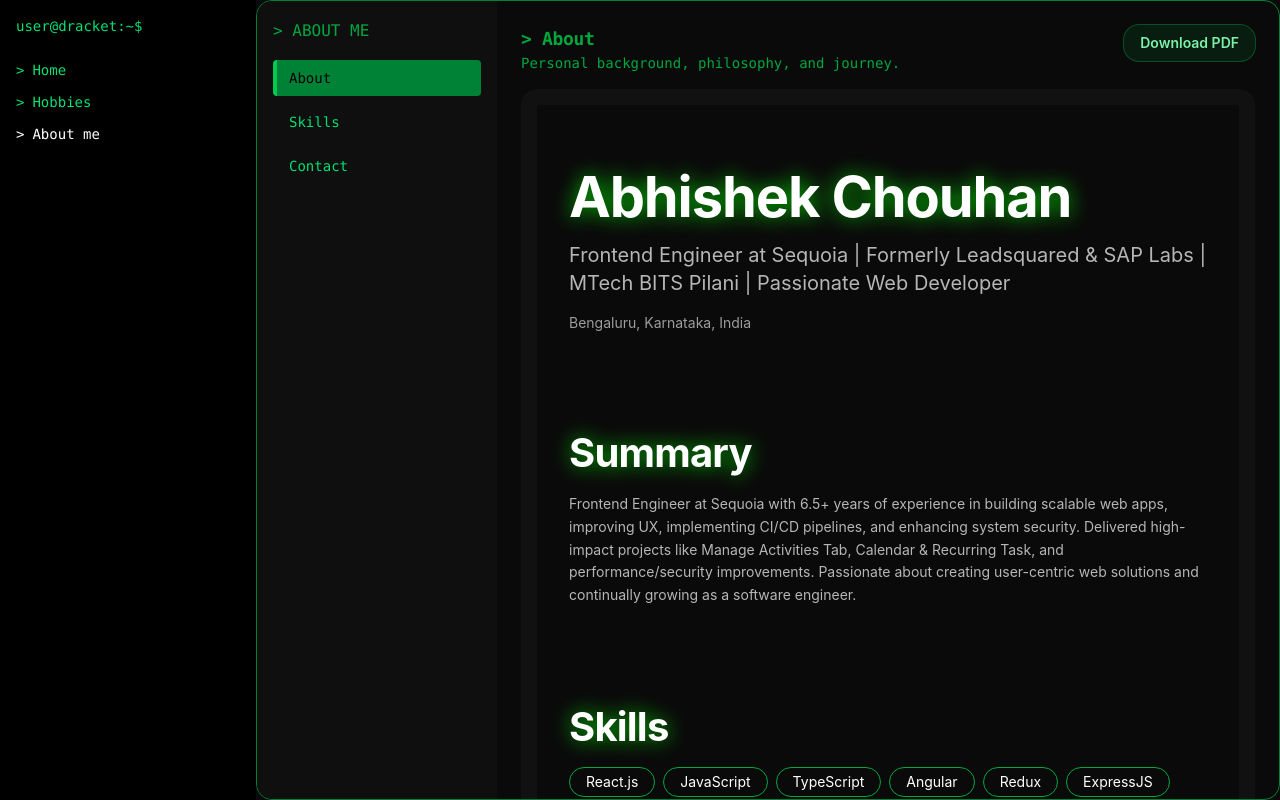
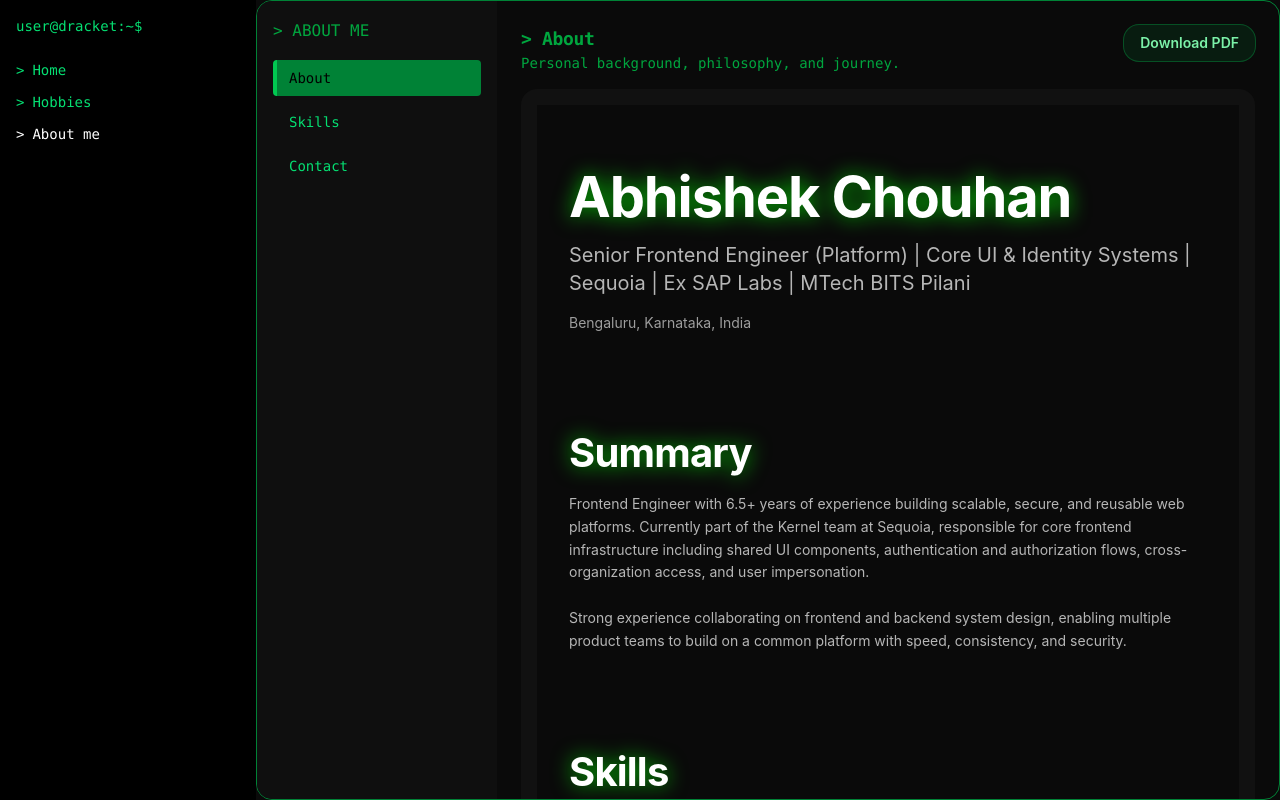
Before and after one commit to chouhan-abhi/Shoukai, a React (Vite) app: page /about in a window 1280 px wide. Built offline with nearby package versions, Linux system fonts and the light colour scheme.

Commit message:
update portfolio page

```diff
--- a/src/components/views/AboutMe/Portfolio.jsx
+++ b/src/components/views/AboutMe/Portfolio.jsx
@@ -6,7 +6,7 @@ import {
   EDUCATION,
   CERTIFICATIONS,
   AWARDS,
-} from "../../../data/userData"; // import all your constants
+} from "../../../data/userData";
 
 export default function Portfolio() {
   return (
@@ -29,32 +29,35 @@ export default function Portfolio() {
         max-w-5xl
       "
     >
-
+      {/* Download */}
       <button
         onClick={() => window.print()}
         className="
           print:hidden
           fixed top-6 right-6 z-50
-            px-4 py-2 text-sm
-            font-semibold
+          px-4 py-2 text-sm font-semibold
           bg-green-500/10 text-green-300
           border border-green-500/30
           rounded-md
           hover:bg-green-500/20
           hover:shadow-[0_0_10px_rgba(0,255,156,0.4)]
-            transition"
+          transition
+        "
       >
         Download PDF
       </button>
+
+      {/* Header */}
       <section className="space-y-4">
         <h1 className="text-5xl md:text-7xl font-extrabold tracking-tight text-white drop-shadow-[0_0_10px_rgba(0,255,0,0.7)]">
           Abhishek Chouhan
         </h1>
-        <p className="text-white/70 text-lg md:text-xl">
-          Frontend Engineer at Sequoia | Formerly Leadsquared & SAP Labs | MTech
-          BITS Pilani | Passionate Web Developer
+        <p className="text-white/70 text-lg md:text-xl max-w-3xl">
+          Senior Frontend Engineer (Platform) | Core UI & Identity Systems |
+          Sequoia | Ex SAP Labs | MTech BITS Pilani
         </p>
-        <p className="text-white/60 text-sm">Bengaluru, Karnataka, India
+        <p className="text-white/60 text-sm">
+          Bengaluru, Karnataka, India
         </p>
       </section>
 
@@ -63,13 +66,16 @@ export default function Portfolio() {
         <h2 className="text-3xl font-bold text-white drop-shadow-[0_0_10px_rgba(0,255,0,0.7)]">
           Summary
         </h2>
-        <p className="text-white/70 leading-relaxed text-sm">
-          Frontend Engineer at Sequoia with 6.5+ years of experience in building
-          scalable web apps, improving UX, implementing CI/CD pipelines, and
-          enhancing system security. Delivered high-impact projects like Manage
-          Activities Tab, Calendar & Recurring Task, and performance/security
-          improvements. Passionate about creating user-centric web solutions and
-          continually growing as a software engineer.
+        <p className="text-white/70 leading-relaxed text-sm max-w-3xl">
+          Frontend Engineer with 6.5+ years of experience building scalable,
+          secure, and reusable web platforms. Currently part of the Kernel team
+          at Sequoia, responsible for core frontend infrastructure including
+          shared UI components, authentication and authorization flows,
+          cross-organization access, and user impersonation.
+          <br /><br />
+          Strong experience collaborating on frontend and backend system design,
+          enabling multiple product teams to build on a common platform with
+          speed, consistency, and security.
         </p>
       </section>
 
@@ -78,15 +84,28 @@ export default function Portfolio() {
         <h2 className="text-3xl font-bold text-white drop-shadow-[0_0_10px_rgba(0,255,0,0.7)]">
           Skills
         </h2>
-        <div className="flex flex-wrap gap-2">
-          {SKILLS.map((skill, idx) => (
-            <span
-              key={idx}
-              className="px-4 py-1 border border-green-600 rounded-lg hover:bg-green-700 transition text-white text-sm"
-            >
-              {skill}
-            </span>
-          ))}
+        <div className="space-y-4 text-sm text-white/70 max-w-3xl">
+          <div>
+            <span className="text-green-400 font-semibold">Frontend:</span>{" "}
+            React, JavaScript, TypeScript, Angular, Redux, Tailwind CSS
+          </div>
+          <div>
+            <span className="text-green-400 font-semibold">
+              Platform & Architecture:
+            </span>{" "}
+            Design Systems, Component Libraries, Performance Optimization,
+            Accessibility
+          </div>
+          <div>
+            <span className="text-green-400 font-semibold">
+              Backend & Infra:
+            </span>{" "}
+            Node.js, Express, APIs, AWS, CI/CD, SAP Cloud Foundry
+          </div>
+          <div>
+            <span className="text-green-400 font-semibold">Tools:</span>{" "}
+            Git, Bitbucket, Jira, Postman, New Relic
+          </div>
         </div>
       </section>
 
@@ -105,11 +124,11 @@ export default function Portfolio() {
               <p className="text-white/70 text-sm">
                 {job.duration} | {job.location}
               </p>
-              <p className="text-white/60 mt-2 whitespace-pre-line">
+              <p className="text-white/70 mt-2 text-sm leading-relaxed whitespace-pre-line max-w-3xl">
                 {job.description}
               </p>
               {job.skills && (
-                <div className="mt-1 flex flex-wrap gap-2 text-xs text-green-400">
+                <div className="mt-2 flex flex-wrap gap-2 text-xs text-green-400">
                   {job.skills.map((s, i) => (
                     <span
                       key={i}
@@ -127,7 +146,6 @@ export default function Portfolio() {
 
       {/* Education */}
       <section className="relative break-inside-avoid-page">
-
         <h2 className="text-3xl font-bold text-white drop-shadow-[0_0_10px_rgba(0,255,0,0.7)] mb-8">
           Education
         </h2>
@@ -135,24 +153,12 @@ export default function Portfolio() {
           {EDUCATION.map((edu, idx) => (
             <div key={idx} className="relative">
               <div className="absolute -left-11 top-2 w-6 h-6 bg-green-400 rounded-full border-2 border-[#0a0a0a] drop-shadow-[0_0_10px_rgba(0,255,0,0.7)]"></div>
-              <h3 className="font-bold text-white text-lg drop-shadow-[0_0_5px_rgba(0,255,0,0.7)]">
+              <h3 className="font-bold text-white text-lg">
                 {edu.degree}
               </h3>
               <p className="text-white/70 text-sm">
                 {edu.institution} | {edu.duration}
               </p>
-              {edu.skills && (
-                <div className="mt-1 flex flex-wrap gap-2 text-xs text-green-400">
-                  {edu.skills.map((s, i) => (
-                    <span
-                      key={i}
-                      className="px-2 py-0.5 border border-green-500 rounded-md"
-                    >
-                      {s}
-                    </span>
-                  ))}
-                </div>
-              )}
             </div>
           ))}
         </div>
@@ -164,8 +170,9 @@ export default function Portfolio() {
           Featured Projects
         </h2>
         <div className="space-y-5">
-          {PROJECTS.map(p => (
+          {PROJECTS.map((p, idx) => (
             <a
+              key={idx}
               className="
                 group
                 flex
@@ -173,12 +180,10 @@ export default function Portfolio() {
                 md:flex-row
                 bg-[#111111]
                 print:bg-transparent
-                print:border-none
-                print:p-0
                 rounded-xl
-                overflow-hidden"
+                overflow-hidden
+              "
             >
-
               <div className="w-full md:w-[280px] h-[180px] flex-shrink-0 overflow-hidden">
                 <img
                   src={p.image}
@@ -188,7 +193,7 @@ export default function Portfolio() {
               </div>
               <div className="p-5 flex flex-col justify-between gap-3">
                 <div>
-                  <h3 className="text-xl font-semibold text-white drop-shadow-[0_0_6px_rgba(0,255,156,0.6)]">
+                  <h3 className="text-xl font-semibold text-white">
                     {p.title}
                   </h3>
                   <p className="text-white/60 text-sm mt-2 leading-relaxed">
@@ -199,14 +204,14 @@ export default function Portfolio() {
                   <a
                     href={p.demo}
                     target="_blank"
-                    className="px-3 py-1.5 text-xs rounded-md bg-green-500/10 text-white border border-green-500/30 hover:bg-green-500/20 hover:shadow-[0_0_6px_rgba(0,255,156,0.35)] transition"
+                    className="px-3 py-1.5 text-xs rounded-md bg-green-500/10 text-white border border-green-500/30 hover:bg-green-500/20 transition"
                   >
                     Live
                   </a>
                   <a
                     href={p.repo}
                     target="_blank"
-                    className="px-3 py-1.5 text-xs rounded-md border border-white/20 text-white/70 hover:border-green-500/40 hover:text-white transition"
+                    className="px-3 py-1.5 text-xs rounded-md border border-white/20 text-white/70 hover:border-green-500/40 transition"
                   >
                     GitHub
                   </a>
@@ -219,14 +224,12 @@ export default function Portfolio() {
 
       {/* Certifications */}
       <section className="space-y-4">
-        <h2 className="text-3xl font-bold text-white drop-shadow-[0_0_10px_rgba(0,255,0,0.7)]">
-          Certifications
-        </h2>
+        <h2 className="text-3xl font-bold text-white">Certifications</h2>
         <ul className="list-disc pl-6 text-white/70 space-y-1">
           {CERTIFICATIONS.map((c, i) => (
             <li key={i}>
-              {c.name} - <span className="text-green-400">{c.issuer}</span> (
-              {c.date})
+              {c.name} —{" "}
+              <span className="text-green-400">{c.issuer}</span> ({c.date})
             </li>
           ))}
         </ul>
@@ -234,13 +237,13 @@ export default function Portfolio() {
 
       {/* Awards */}
       <section className="space-y-4">
-        <h2 className="text-3xl font-bold text-white drop-shadow-[0_0_10px_rgba(0,255,0,0.7)]">
+        <h2 className="text-3xl font-bold text-white">
           Recognitions & Awards
         </h2>
         <ul className="list-disc pl-6 text-white/70 space-y-1">
           {AWARDS.map((a, i) => (
             <li key={i}>
-              {a.year} - {a.title}
+              {a.year} — {a.title}
             </li>
           ))}
         </ul>
--- a/src/data/userData.js
+++ b/src/data/userData.js
@@ -82,65 +82,155 @@ export const SKILLS = [
 // -----------------------------
 export const EXPERIENCE = [
   {
-    role: "Frontend Engineer 2",
+    role: "Frontend Software Engineer II",
     company: "Sequoia",
-    project: "Marvin Forms",
     duration: "Feb 2024 – Present",
-    location: "Bangalore, India",
-    description: `Designed and implemented features to enhance lead management platform, including Manage Activities Tab, Calendar & Recurring Task features. Collaborated with cross-functional teams to deliver high-quality, scalable frontend solutions.`,
+    location: "Bengaluru, India",
+    description: `
+• Core member of the Kernel team responsible for building and maintaining the
+  shared frontend platform and UI foundations used across multiple products.
+
+• Owned frontend architecture for user identity systems including authentication,
+  role-based authorization, permissions, cross-organization access, and user
+  impersonation, supporting secure multi-tenant workflows.
+
+• Designed and implemented scalable login and identity flows with extensibility
+  for future products, collaborating closely with backend, platform, and
+  security teams on system design decisions.
+
+• Built and maintained reusable UI components and base platform code that
+  enabled product teams to rapidly build new features with consistency and
+  reduced duplication.
+
+• Actively contributed to frontend and backend design discussions, influencing
+  API contracts, data models, and platform-level architectural decisions to
+  ensure scalability, security, and maintainability.
+    `,
     skills: [
-      "React.js",
-      "JavaScript",
+      "React",
       "TypeScript",
+      "Platform Architecture",
+      "Authentication & Authorization",
+      "Design Systems",
       "AWS",
       "CI/CD",
-      "GainSight",
     ],
   },
+
   {
     role: "Senior Software Engineer",
     company: "LeadSquared",
-    project: "Marvin Forms",
     duration: "May 2022 – Jan 2024",
-    location: "Bangalore, India",
-    description: `Implemented Manage Activities which helped 90% of customers track daily leads. Built Calendar & Recurring Task features reducing 80% customer effort. Implemented Date-time & Timezone conversion, feature restriction, and performance logging (New Relic). Developed Search Box, DropDown, and Popup controls.`,
+    location: "Bengaluru, India",
+    description: `
+• Led frontend development for key CRM platform features including Manage
+  Activities, Calendar, and Recurring Tasks, impacting over 90% of active
+  customers.
+
+• Designed a scalable activity management system that enabled users to track
+  daily leads and tasks, significantly improving workflow visibility and
+  operational efficiency.
+
+• Architected a calendar and recurring task solution with timezone-safe date
+  handling, reducing manual customer effort by ~80% and supporting global users.
+
+• Built reusable UI controls such as search components, dropdowns, and popups
+  that were adopted across multiple teams to accelerate feature delivery.
+
+• Implemented performance monitoring and logging using New Relic, proactively
+  identifying bottlenecks and improving frontend reliability in production.
+
+• Collaborated with backend and product teams on API design, data contracts,
+  and feature rollout strategies to ensure smooth cross-team execution.
+    `,
     skills: [
-      "React.js",
+      "React",
       "JavaScript",
       "TypeScript",
+      "Frontend System Design",
+      "Performance Optimization",
+      "New Relic",
       "AWS",
-      "CI/CD",
-      "New Relic",
     ],
   },
+
   {
     role: "Software Engineer",
-    company: "SAP Labs",
-    project: "CRM Sales REX",
+    company: "LeadSquared",
     duration: "Apr 2021 – May 2022",
-    location: "Bangalore, India",
-    description: `Enhanced Document Library UX through lazy loading & background uploads (40% adoption increase). Authored Output Management app, Pricing, and Decision Table features.`,
-    skills: ["React.js", "TypeScript", "UI/UX", "Agile"],
+    location: "Bengaluru, India",
+    description: `
+• Improved Document Library user experience by implementing lazy loading and
+  background uploads, increasing feature adoption by approximately 40%.
+
+• Developed core product features including Output Management, Pricing, and
+  Decision Tables, contributing to enterprise-grade CRM workflows.
+
+• Focused on UI performance, responsiveness, and usability while maintaining
+  alignment with existing design and architectural standards.
+
+• Worked closely with senior engineers to understand system-level design
+  decisions and gradually take ownership of larger feature areas.
+    `,
+    skills: [
+      "React",
+      "TypeScript",
+      "UI/UX",
+      "Performance Optimization",
+      "Agile Development",
+    ],
   },
+
   {
     role: "Full Stack Developer",
     company: "SAP Labs",
-    project: "SAP BLR Tools",
     duration: "May 2020 – Mar 2021",
-    location: "Bangalore, India",
-    description: `Built centralized reporting tool integrating multiple data sources for 8 teams, reducing reporting time by 50%.`,
-    skills: ["React.js", "Java", "SAP ABAP", "Backend", "Database"],
+    location: "Bengaluru, India",
+    description: `
+• Built a centralized reporting platform aggregating data from multiple systems,
+  enabling 8+ teams to access unified insights and reducing reporting time by
+  nearly 50%.
+
+• Developed frontend interfaces using React and backend services using Java and
+  SAP technologies, gaining hands-on experience across the full stack.
+
+• Collaborated with stakeholders to define data models, reporting requirements,
+  and system workflows for internal enterprise tools.
+    `,
+    skills: [
+      "React",
+      "Java",
+      "Backend Systems",
+      "Data Integration",
+      "Enterprise Applications",
+    ],
   },
+
   {
     role: "Back-End Developer",
     company: "SAP Labs",
-    project: "Tax Register",
     duration: "Aug 2019 – May 2020",
-    location: "Bangalore, India",
-    description: `Invoice document posting using API & ABAP reports; performed POCs on data migration (1M+ records).`,
-    skills: ["ABAP", "Backend", "Data Migration"],
+    location: "Bengaluru, India",
+    description: `
+• Developed backend services for invoice document posting using APIs and SAP
+  ABAP, supporting enterprise-scale financial workflows.
+
+• Built and optimized ABAP reports and performed proof-of-concepts for large-scale
+  data migration involving 1M+ records.
+
+• Gained strong exposure to enterprise systems, data consistency challenges,
+  and performance considerations at scale.
+    `,
+    skills: [
+      "SAP ABAP",
+      "Backend Development",
+      "APIs",
+      "Data Migration",
+      "Enterprise Systems",
+    ],
   },
 ];
+
 
 // -----------------------------
 // EDUCATION
```
Lines whose indentation alone changed are shown as unchanged.
